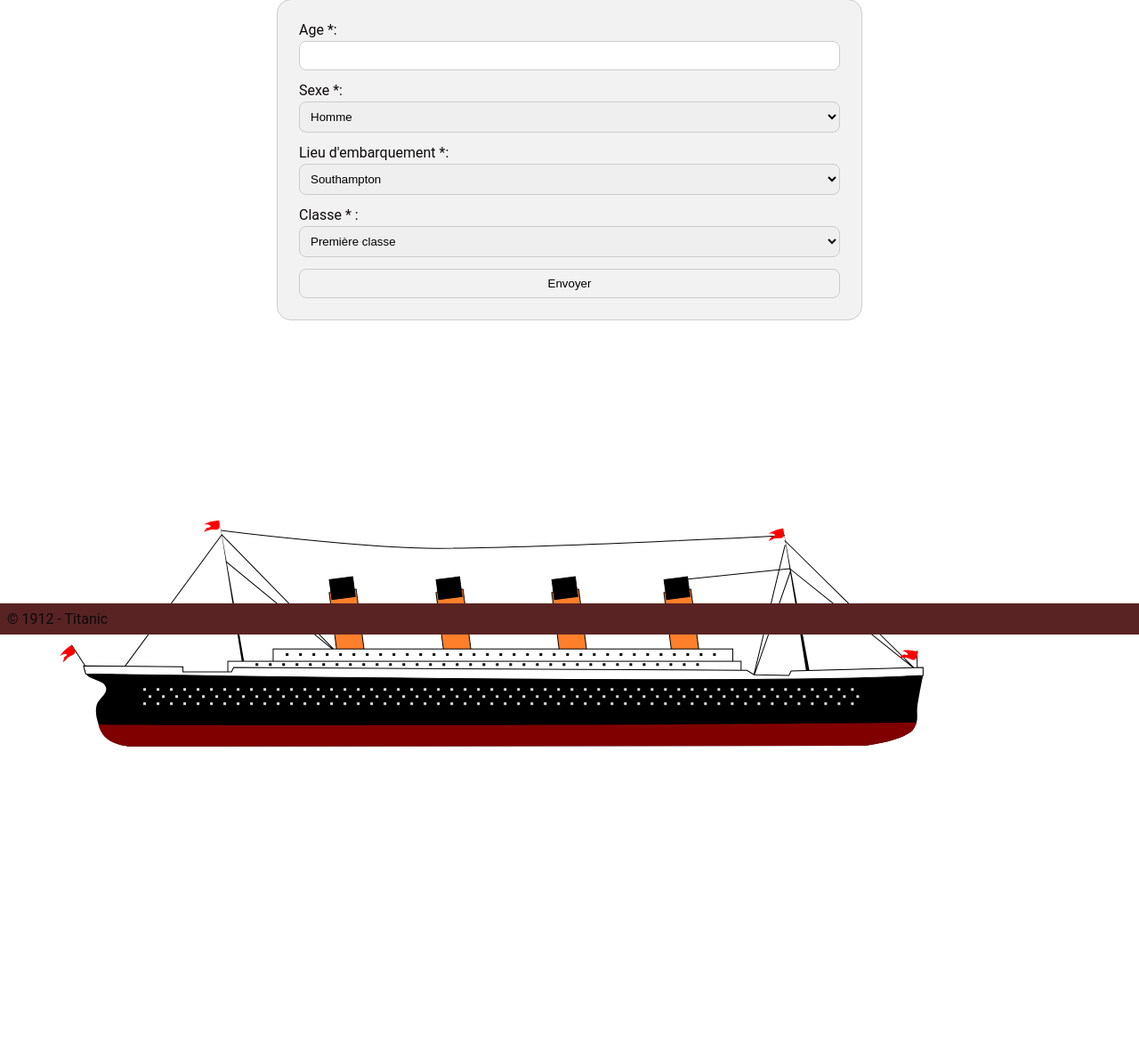
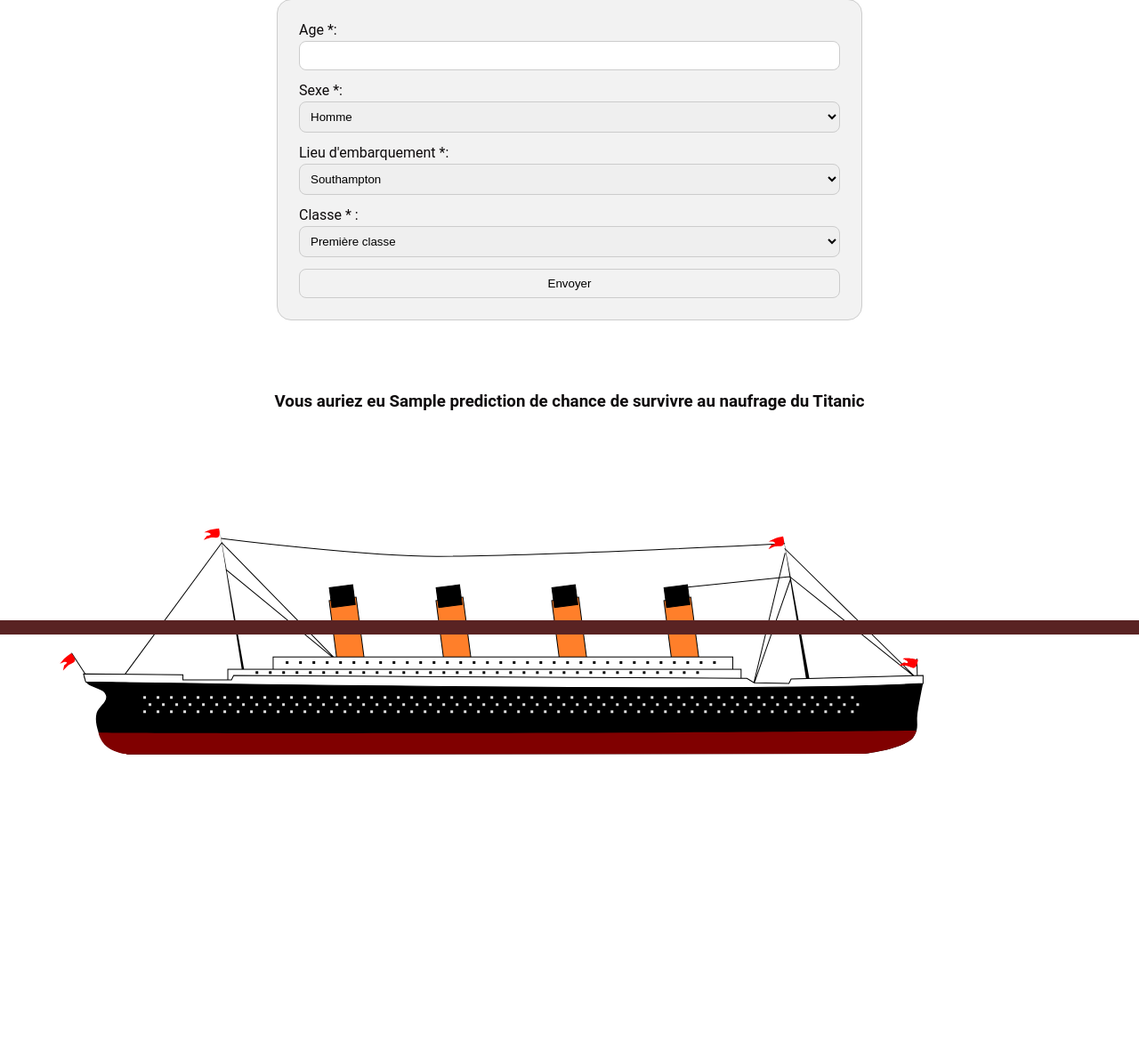
Before and after one commit to Lauraquat/python_Titanic, a Django app: template titanic/polls/templates/index.html in a window 1280 px wide. Shown: the part 87-1277 px from the top of the page at 89% size. After the commit the page ends 935 px from the top, so only its background shows below. Run offline with Django 4.2, Linux system fonts and the light colour scheme; tables that the repository leaves empty hold one stand-in row (values such as "Sample post"); the template is opened without the code that fills it: values that come from a table or form of the project are taken from there, most other values are stand-ins (such as "Sample title", 1, 10 or a date in 2020).

Commit message:
projet ok

```diff
--- a/titanic/polls/static/css/style.css
+++ b/titanic/polls/static/css/style.css
@@ -64,3 +64,12 @@ button{
     background-color: #f2f2f2;
     cursor: pointer;
 }
+
+.result{
+    padding: 5rem;
+    text-align: center;
+}
+img{
+    position: absolute;
+    top: 69%;
+}
--- a/titanic/polls/templates/index.html
+++ b/titanic/polls/templates/index.html
@@ -18,11 +18,15 @@
             {{ form.as_p }}
             <button type="submit">Envoyer</button>
         </form>
-
+        <!-- inserer dans la balise p la valeur retrouné-->
+        <h3 class="result">
+            Vous auriez eu
+            {% if prediction %}
+                {{ prediction }}
+            {% endif %} de chance de survivre au naufrage du Titanic
+        </h3>
         <img id="" src="../static/css/titanic.svg" alt="titanic">
     </main>
     <footer>
-        <p>© 1912 - Titanic </p>
-    </footer>
 </body>
 </html>
--- /dev/null
+++ b/titanic/polls/templates/reponse.html
@@ -0,0 +1,4 @@
+<h2>Résultat de la prédiction:</h2>
+{% if prediction %}
+    <p>{{ prediction }}</p>
+{% endif % }
--- a/titanic/polls/views.py
+++ b/titanic/polls/views.py
@@ -18,6 +18,7 @@ class ContactForm(forms.Form):
     # widget=forms.Textarea)
 
 def index(request):
+    form = ContactForm()
     if request.method == 'POST':
         form = ContactForm(request.POST)
         if form.is_valid():
@@ -26,14 +27,21 @@ def index(request):
             embarquement = form.cleaned_data['embarquement']
             sexe = form.cleaned_data['sexe']
             classe = form.cleaned_data['classe']
+            tarif = 0
+            # On définit un tarif moyen pour chaque classe
+            if( classe == '1'):
+                tarif = 84.15
+            elif( classe == '2'):
+                tarif = 20.66
+            elif( classe == '3'):
+                tarif = 13.67
 
             # Envoyer les données à l'API FastAPI
-            data = {'age': age, 'embarquement': embarquement, 'sexe': sexe, 'classe': classe  }
-            response = requests.post('http:/127.0.0.1:8000/main', json=data)
+            data = {'age': age, 'embarquement': embarquement, 'sexe': sexe, 'classe': classe, 'tarif': tarif }
+            response = requests.post('http://127.0.0.1:8001/predict?age='+age+'&embarquement='+embarquement+'&sexe='+sexe+'&classe='+classe+'&tarif='+str(tarif), json=data)
+            print(response.json())
 
+            prediction = response.json()
             # Vérifier la réponse de l'API
 
-    else:
-        form = ContactForm()
-
-    return render(request, 'index.html', {'form': form})
+    return render(request, 'index.html', {'form': form, 'prediction': prediction})
```
Also changed, not shown: main.py (+4 -10 lines), README.md, 1 other file.
